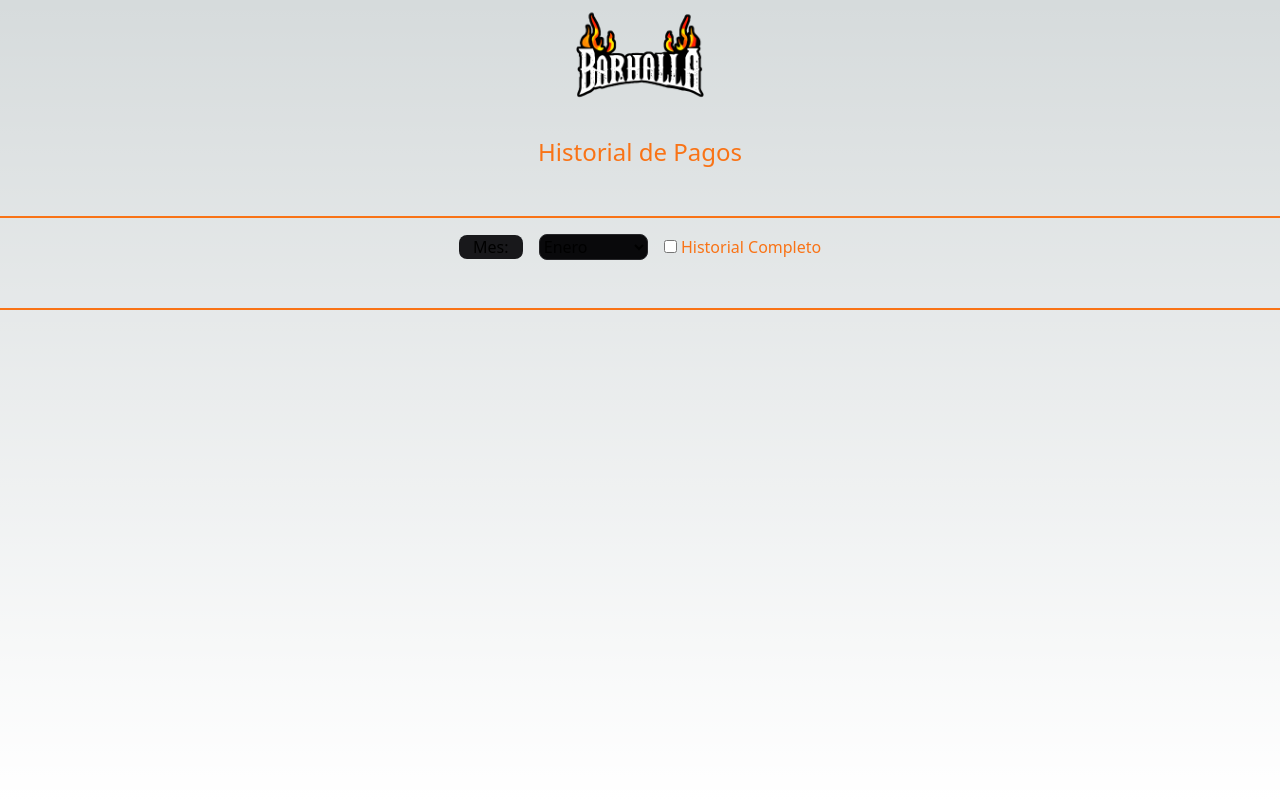
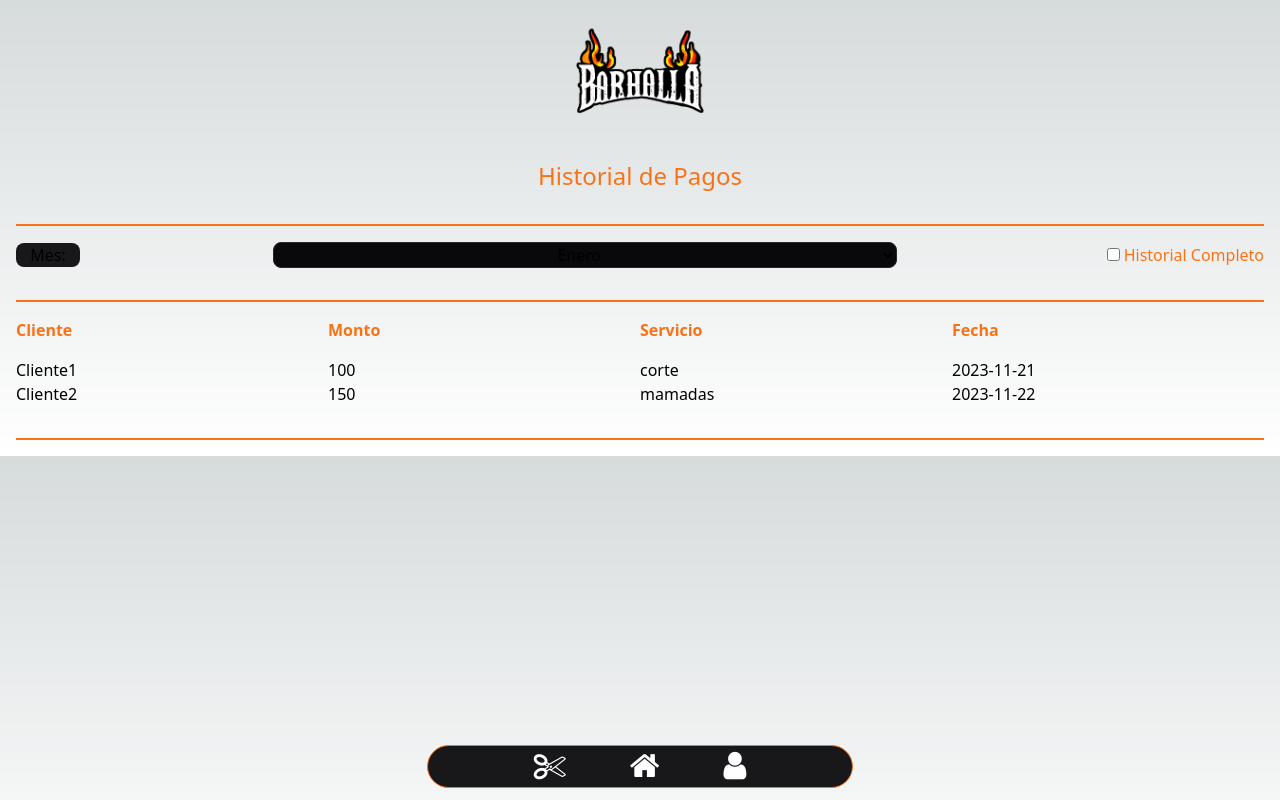
Before and after one commit to eKhars/verdadero-frontend, a React (Vite) app: page /payments in a window 1280 px wide. Built offline with nearby package versions, Linux system fonts and the light colour scheme.

Commit message:
historial de pago

```diff
--- a/src/components/profileBarber/editBarberShop.jsx
+++ b/src/components/profileBarber/editBarberShop.jsx
@@ -72,7 +72,7 @@ function MyBarber() {
       <hr className="w-full mt-4 sm:mt-12 border-t-2 border-orange-500" />
 
       <p
-        className="text-center mt-4 sm:mt-8 md:mt-12 lg:mt-16 xl:mt-20 xl:w-2/3 "
+        className="text-center xl:text-center mt-4 sm:mt-8 md:mt-12 lg:mt-16 xl:mt-20 xl:w-2/3 "
         style={{ textAlign: "justify" }}
       >
         {editDescription ? (
--- a/src/components/profileBarber/payment.jsx
+++ b/src/components/profileBarber/payment.jsx
@@ -1,40 +1,60 @@
+import NavBar from "../common/NavBar";
+
 function Payment() {
+    const pagos = [
+      { cliente: 'Cliente1', monto: 100, servicio: 'corte', fecha: '2023-11-21' },
+      { cliente: 'Cliente2', monto: 150, servicio: 'mamadas', fecha: '2023-11-22' },
+    ];
+
     return (
-      <div className="flex flex-col items-center h-screen">
+      <div className="container mx-auto p-4">
         <header>
           <img
             src="/barhallaLogo.png"
             alt="Barhalla Logo"
-                  className="w-32 h-32"
+            className="mx-auto mb-4 w-32 h-32"
           />
         </header>
-          <main>
+        <main className="text-center">
           <h1 className="mt-2 text-2xl text-orange-500">Historial de Pagos</h1>
         </main>
-          <hr className="w-full mt-4 sm:mt-12 border-t-2 border-orange-500" />
-          <section className="mt-4 flex items-center">
-              <label className="mr-4 bg-zinc-900 w-16 text-center rounded-lg">Mes:</label>
-              <select className="bg-zinc-950 border border-zinc-800 rounded-lg">
+        <hr className="w-full mt-4 sm:mt-8 border-t-2 border-orange-500" />
+        <section className="mt-4 flex flex-col items-center sm:flex-row sm:justify-between">
+          <label className="mb-2 sm:mb-0 bg-zinc-900 w-16 text-center rounded-lg">
+            Mes:
+          </label>
+          <select className="w-full sm:w-1/2 bg-zinc-950 border border-zinc-800 rounded-lg text-center mb-4 sm:mb-0">
             <option value="enero">Enero</option>
             <option value="febrero">Febrero</option>
             <option value="marzo">Marzo</option>
-                  <option value="abril">Abril</option>
-                  <option value="mayo">Mayo</option>
-                  <option value="junio">Junio</option>
-                  <option value="julio">Julio</option>
-                  <option value="agosto">Agosto</option>
-                  <option value="septiembre">Septiembre</option>
-                  <option value="octubre">Octubre</option>
-                  <option value="noviembre">Noviembre</option>
-                  <option value="diciembre">Diciembre</option>
+
           </select>
-              <div className="ml-4">
+          <div className="ml-0 sm:ml-4">
             <label className="text-orange-500">
               <input type="checkbox" /> Historial Completo
             </label>
           </div>
         </section>
-          <hr className="w-full mt-4 sm:mt-12 border-t-2 border-orange-500" />
+        <hr className="w-full mt-4 sm:mt-8 border-t-2 border-orange-500" />
+        <section className="mt-4">
+          <div className="flex justify-between text-orange-500 font-bold mb-4">
+            <div className="w-1/4">Cliente</div>
+            <div className="w-1/4">Monto</div>
+            <div className="w-1/4">Servicio</div>
+            <div className="w-1/4">Fecha</div>
+          </div>
+          {pagos.map((pago, index) => (
+            <div key={index} className="flex justify-between  items-center  mb-2 sm:mb-0">
+              <div className="w-full sm:w-1/4 mb-2 sm:mb-0">{pago.cliente}</div>
+              <div className="w-full sm:w-1/4 mb-2 sm:mb-0">{pago.monto}</div>
+              <div className="w-full sm:w-1/4 mb-2 sm:mb-0">{pago.servicio}</div>
+              <div className="w-full sm:w-1/4 mb-2 sm:mb-0">{pago.fecha}</div>
+            </div>
+          ))}
+        </section>
+        <hr className="w-full mt-4 sm:mt-8 border-t-2 border-orange-500" />
+        <NavBar />
+
       </div>
     );
   }
```
Lines whose indentation alone changed are shown as unchanged.
